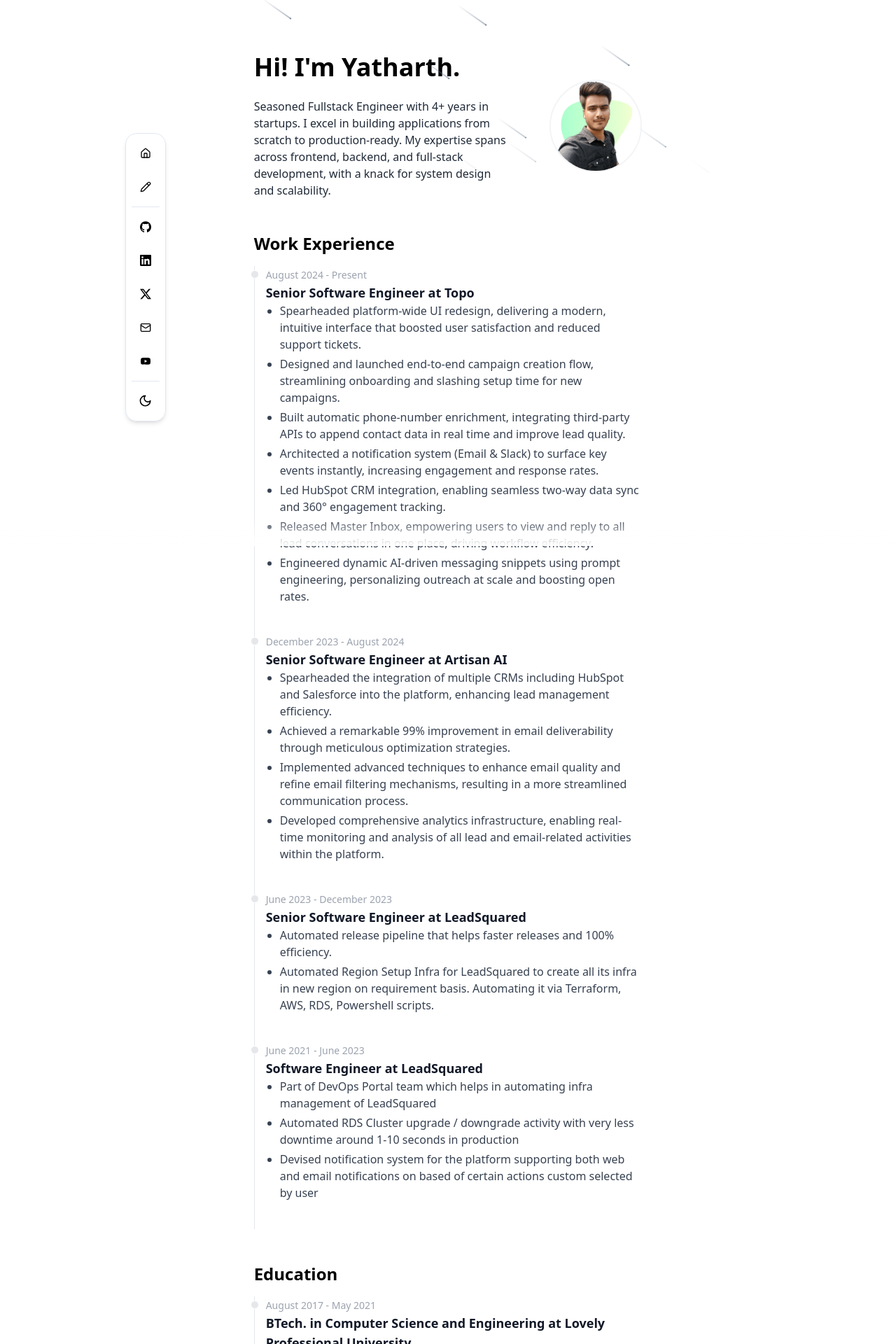
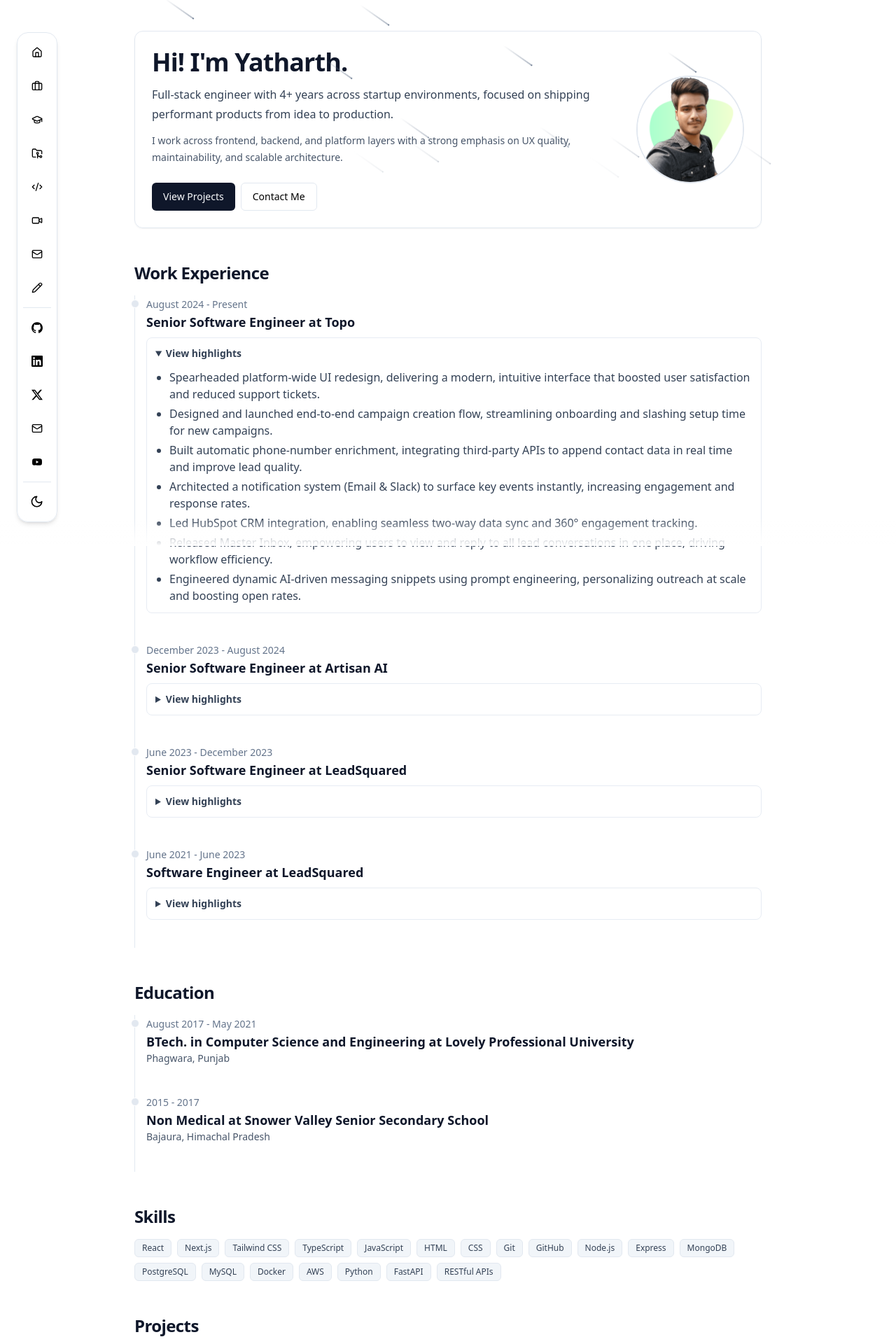
Before and after one commit to yatharth1706/personal-portfolio-v1, a Next.js app: page / in a window 1280 px wide. Shown: the part 20-1940 px from the top of the page at 70% size. Built offline with nearby package versions, Linux system fonts and the light colour scheme; grey boxes are pictures that could not be loaded.

Commit message:
improve portfolio and add new machine coding questions section

```diff
--- a/app/globals.css
+++ b/app/globals.css
@@ -1,6 +1,30 @@
 @tailwind base;
 @tailwind components;
 @tailwind utilities;
+
+@layer base {
+  html {
+    scroll-behavior: smooth;
+  }
+}
+
+@layer components {
+  .section-title {
+    @apply text-2xl font-bold tracking-tight text-slate-900 dark:text-slate-50;
+  }
+
+  .muted-copy {
+    @apply text-sm leading-6 text-slate-600 dark:text-slate-300;
+  }
+
+  .section-card {
+    @apply rounded-xl border border-slate-200 bg-white/80 backdrop-blur-sm shadow-sm transition-colors dark:border-slate-800 dark:bg-slate-950/70;
+  }
+
+  .chip {
+    @apply rounded-md border border-slate-200 bg-slate-100 px-2.5 py-1 text-xs font-medium text-slate-700 dark:border-slate-700 dark:bg-slate-800 dark:text-slate-200;
+  }
+}
 
 @layer utilities {
   .fade-bottom {
--- a/app/page.tsx
+++ b/app/page.tsx
@@ -7,6 +7,7 @@ import Skills from "@/components/Skills";
 import Projects from "@/components/Projects";
 import Videos from "@/components/Videos";
 import ContactMe from "@/components/ContactMe";
+import MachineCoding from "@/components/MachineCoding";
 
 const Meteors = dynamic(() => import("@/components/magicui/meteors"), {
   ssr: false,
@@ -14,17 +15,34 @@ const Meteors = dynamic(() => import("@/components/magicui/meteors"), {
 
 export default function Home() {
   return (
-    <main className="flex min-h-screen flex-col md:gap-12 gap-8 md:p-24 p-10 relative overflow-hidden lg:w-7/12 sm:w-full mx-auto">
+    <main className="relative mx-auto flex min-h-screen w-full max-w-5xl flex-col gap-10 overflow-hidden px-5 pb-28 pt-12 sm:px-8 md:gap-12 md:px-12 md:pt-16 lg:px-16">
       <div className="fixed inset-0 pointer-events-none light-mode-fade-bottom dark:fade-bottom z-10 bg-white/10 dark:bg-black/10" />
       <CustomDock />
 
+      <section id="home" className="scroll-mt-24">
         <Intro />
+      </section>
+      <section id="experience" className="scroll-mt-24">
         <WorkExperience />
+      </section>
+      <section id="education" className="scroll-mt-24">
         <Education />
+      </section>
+      <section id="skills" className="scroll-mt-24">
         <Skills />
+      </section>
+      <section id="projects" className="scroll-mt-24">
         <Projects />
+      </section>
+      <section id="machine-coding" className="scroll-mt-24">
+        <MachineCoding />
+      </section>
+      <section id="videos" className="scroll-mt-24">
         <Videos />
+      </section>
+      <section id="contact" className="scroll-mt-24">
         <ContactMe />
+      </section>
       <Meteors number={20} />
     </main>
   );
--- a/components/ContactMe.tsx
+++ b/components/ContactMe.tsx
@@ -3,21 +3,22 @@ import React from "react";
 
 function ContactMe() {
   return (
-    <div className="flex flex-col gap-4 mb-20">
-      <h1 className="text-2xl font-bold">Contact Me</h1>
-      <p className="text-sm text-gray-500 dark:text-gray-300">
+    <div className="section-card mb-8 flex flex-col gap-4 p-5">
+      <h2 className="section-title">Contact Me</h2>
+      <p className="muted-copy">
         Want to chat? Just shoot me a dm with a{" "}
         <Link
           href="https://x.com/yatharth170699"
           target="_blank"
-          className="text-blue-500"
+          rel="noreferrer"
+          className="font-medium text-blue-600 hover:underline dark:text-blue-400"
         >
           direct question on twitter
         </Link>{" "}
         or email me directly at{" "}
         <Link
           href="mailto:yatharthverma070@gmail.com"
-          className="text-blue-500"
+          className="font-medium text-blue-600 hover:underline dark:text-blue-400"
         >
           yatharthverma070@gmail.com
         </Link>
--- a/components/CustomDock.tsx
+++ b/components/CustomDock.tsx
@@ -2,7 +2,16 @@
 
 import React, { useEffect, useState } from "react";
 import Link from "next/link";
-import { CalendarIcon, HomeIcon, MailIcon, PencilIcon } from "lucide-react";
+import {
+  BriefcaseIcon,
+  Code2Icon,
+  FolderGit2Icon,
+  GraduationCapIcon,
+  HomeIcon,
+  MailIcon,
+  PencilIcon,
+  VideoIcon,
+} from "lucide-react";
 
 import { cn } from "@/lib/utils";
 import { Button, buttonVariants } from "@/components/ui/button";
@@ -20,7 +29,6 @@ import { useTheme } from "next-themes";
 export type IconProps = React.HTMLAttributes<SVGElement>;
 
 const Icons = {
-  calendar: (props: IconProps) => <CalendarIcon {...props} />,
   email: (props: IconProps) => <MailIcon {...props} />,
   linkedin: (props: IconProps) => (
     <svg viewBox="0 0 24 24" xmlns="http://www.w3.org/2000/svg" {...props}>
@@ -65,8 +73,23 @@ const Icons = {
 
 const DATA = {
   navbar: [
-    { href: "#", icon: HomeIcon, label: "Home" },
-    { href: "https://blog.yatharthverma.dev", icon: PencilIcon, label: "Blog" },
+    { href: "#home", icon: HomeIcon, label: "Home" },
+    { href: "#experience", icon: BriefcaseIcon, label: "Experience" },
+    { href: "#education", icon: GraduationCapIcon, label: "Education" },
+    { href: "#projects", icon: FolderGit2Icon, label: "Projects" },
+    {
+      href: "#machine-coding",
+      icon: Code2Icon,
+      label: "Machine Coding",
+    },
+    { href: "#videos", icon: VideoIcon, label: "Videos" },
+    { href: "#contact", icon: MailIcon, label: "Contact" },
+    {
+      href: "https://blog.yatharthverma.dev",
+      icon: PencilIcon,
+      label: "Blog",
+      external: true,
+    },
   ],
   contact: {
     social: {
@@ -116,14 +139,22 @@ export function CustomDock() {
     <div
       className={
         !isMobile
-          ? "fixed left-40 top-0 bottom-0 w-24 flex items-center"
-          : "fixed bottom-4 left-1/2 transform -translate-x-1/2 flex items-center"
+          ? "fixed left-6 top-1/2 z-20 flex -translate-y-1/2 items-center"
+          : "fixed inset-x-0 bottom-3 z-20 px-2"
       }
     >
       <TooltipProvider>
+        <div
+          className={
+            isMobile
+              ? "mx-auto w-full overflow-x-auto pb-[max(env(safe-area-inset-bottom),0px)] [scrollbar-width:none] [&::-webkit-scrollbar]:hidden"
+              : ""
+          }
+        >
           <Dock
             direction="middle"
             orientation={isMobile ? "horizontal" : "vertical"}
+            className={isMobile ? "mx-auto min-w-max" : ""}
           >
             {DATA.navbar.map((item) => (
               <DockIcon key={item.label}>
@@ -131,6 +162,8 @@ export function CustomDock() {
                   <TooltipTrigger asChild>
                     <Link
                       href={item.href}
+                      target={item.external ? "_blank" : undefined}
+                      rel={item.external ? "noreferrer" : undefined}
                       className={cn(
                         buttonVariants({ variant: "ghost", size: "icon" }),
                         "size-12 rounded-full"
@@ -139,7 +172,7 @@ export function CustomDock() {
                       <item.icon className="size-4" />
                     </Link>
                   </TooltipTrigger>
-                <TooltipContent side="right">
+                  <TooltipContent side={isMobile ? "top" : "right"}>
                     <p>{item.label}</p>
                   </TooltipContent>
                 </Tooltip>
@@ -160,7 +193,7 @@ export function CustomDock() {
                       <social.icon className="size-4" />
                     </Link>
                   </TooltipTrigger>
-                <TooltipContent side="right">
+                  <TooltipContent side={isMobile ? "top" : "right"}>
                     <p>{name}</p>
                   </TooltipContent>
                 </Tooltip>
@@ -174,27 +207,25 @@ export function CustomDock() {
                     variant="ghost"
                     size="icon"
                     className="size-12 rounded-full flex items-center justify-center"
+                    onClick={() =>
+                      setTheme(resolvedTheme === "light" ? "dark" : "light")
+                    }
                   >
                     {resolvedTheme === "light" ? (
-                    <Moon
-                      className="h-[1.2rem] w-[1.2rem] "
-                      onClick={() => setTheme("dark")}
-                    />
+                      <Moon className="h-[1.2rem] w-[1.2rem] " />
                     ) : (
-                    <Sun
-                      className="h-[1.2rem] w-[1.2rem] "
-                      onClick={() => setTheme("light")}
-                    />
+                      <Sun className="h-[1.2rem] w-[1.2rem] " />
                     )}
                     <span className="sr-only">Toggle theme</span>
                   </Button>
                 </TooltipTrigger>
-              <TooltipContent side="right">
+                <TooltipContent side={isMobile ? "top" : "right"}>
                   <p>Theme</p>
                 </TooltipContent>
               </Tooltip>
             </DockIcon>
           </Dock>
+        </div>
       </TooltipProvider>
     </div>
   );
--- a/components/Education.tsx
+++ b/components/Education.tsx
@@ -28,10 +28,10 @@ const EducationData: EducationItem[] = [
 
 const Education: React.FC = () => {
   return (
-    <div className="flex flex-col gap-4 w-full -z-10">
-      <h1 className="text-2xl font-bold">Education</h1>
+    <div className="flex w-full flex-col gap-4 -z-10">
+      <h2 className="section-title">Education</h2>
 
-      <ol className="relative border-s border-gray-200 dark:border-gray-700">
+      <ol className="relative border-s border-slate-200 dark:border-slate-700">
         {EducationData.map((item, index) => (
           <li
             key={index}
@@ -39,14 +39,14 @@ const Education: React.FC = () => {
               index === EducationData.length - 1 ? "mb-0" : ""
             }`}
           >
-            <div className="absolute w-3 h-3 bg-gray-200 rounded-full mt-1.5 -start-1.5 border border-white dark:border-gray-900 dark:bg-gray-700"></div>
-            <time className="mb-1 text-sm font-normal leading-none text-gray-400 dark:text-gray-500">
+            <div className="absolute mt-1.5 h-3 w-3 -start-1.5 rounded-full border border-white bg-slate-200 dark:border-slate-900 dark:bg-slate-700"></div>
+            <time className="mb-1 text-sm font-normal leading-none text-slate-500 dark:text-slate-400">
               {item.startDate} - {item.endDate || "Present"}
             </time>
-            <h3 className="text-lg font-semibold text-gray-900 dark:text-white">
+            <h3 className="text-lg font-semibold text-slate-900 dark:text-slate-100">
               {item.courseName} at {item.collegeName || item.schoolName}
             </h3>
-            <p className="text-sm text-gray-500 dark:text-gray-400">
+            <p className="text-sm text-slate-600 dark:text-slate-300">
               {item.address}
             </p>
           </li>
--- a/components/Intro.tsx
+++ b/components/Intro.tsx
@@ -1,17 +1,31 @@
 import Image from "next/image";
+import Link from "next/link";
 import ProfilePic from "@/app/images/yatharth.png";
+import { Button } from "./ui/button";
 
 export default function Intro() {
   return (
-    <div className="w-full flex flex-col-reverse lg:flex-row gap-14 justify-between items-center -z-10">
-      <div className="flex flex-col gap-2 w-full lg:w-4/5">
-        <h1 className="text-4xl font-bold mb-4">Hi! I&apos;m Yatharth.</h1>
-        <p className="text-base text-gray-800 dark:text-gray-300">
-          Seasoned Fullstack Engineer with 4+ years in startups. I excel in
-          building applications from scratch to production-ready. My expertise
-          spans across frontend, backend, and full-stack development, with a
-          knack for system design and scalability.
+    <div className="section-card -z-10 flex w-full flex-col-reverse items-center justify-between gap-10 p-6 lg:flex-row">
+      <div className="flex w-full flex-col gap-3 lg:w-4/5">
+        <h1 className="text-4xl font-bold tracking-tight text-slate-900 dark:text-slate-50">
+          Hi! I&apos;m Yatharth.
+        </h1>
+        <p className="text-base leading-7 text-slate-700 dark:text-slate-300">
+          Full-stack engineer with 4+ years across startup environments, focused
+          on shipping performant products from idea to production.
         </p>
+        <p className="muted-copy">
+          I work across frontend, backend, and platform layers with a strong
+          emphasis on UX quality, maintainability, and scalable architecture.
+        </p>
+        <div className="mt-3 flex flex-wrap gap-2">
+          <Link href="#projects">
+            <Button>View Projects</Button>
+          </Link>
+          <Link href="#contact">
+            <Button variant="outline">Contact Me</Button>
+          </Link>
+        </div>
       </div>
       <div className="flex items-center justify-center md:mb-0">
         <Image
@@ -19,7 +33,8 @@ export default function Intro() {
           alt="Yatharth"
           width={160}
           height={160}
-          className="border-2 border-gray-100 rounded-full object-cover"
+          className="rounded-full border-2 border-slate-200 object-cover dark:border-slate-700"
+          priority
         />
       </div>
     </div>
--- /dev/null
+++ b/components/MachineCoding.tsx
@@ -0,0 +1,140 @@
+import Link from "next/link";
+import { Button } from "./ui/button";
+
+interface MachineCodingItem {
+  title: string;
+  status: "Completed" | "In Progress";
+  progress: string;
+  folderLink: string;
+  repoLink: string;
+  summary: string;
+  stack: string[];
+  details: {
+    approach: string;
+    focus: string;
+    nextSteps: string;
+  };
+}
+
+const machineCodingData: MachineCodingItem[] = [
+  {
+    title: "01 - In Memory Cache",
+    status: "Completed",
+    progress: "100%",
+    folderLink:
+      "https://github.com/yatharth1706/machine-coding-questions/tree/master/01-in-memory-cache",
+    repoLink: "https://github.com/yatharth1706/machine-coding-questions",
+    summary:
+      "A complete machine-coding solution with modular implementation and clean separation of concerns.",
+    stack: ["Python", "Problem Decomposition", "Design Patterns"],
+    details: {
+      approach:
+        "Designed around reusable components and predictable state updates to keep behavior easy to extend.",
+      focus:
+        "Core logic correctness, readability, and edge-case handling while preserving maintainable code structure.",
+      nextSteps:
+        "Add benchmark notes and architecture diagram in README for faster interviewer walkthrough.",
+    },
+  },
+  {
+    title: "02 - Config Manager",
+    status: "In Progress",
+    progress: "80%",
+    folderLink:
+      "https://github.com/yatharth1706/machine-coding-questions/tree/master/02-config-manager",
+    repoLink: "https://github.com/yatharth1706/machine-coding-questions",
+    summary:
+      "Work in progress implementation with most core flows done and remaining edge-case hardening underway.",
+    stack: ["Python", "State Management", "Edge-case Handling"],
+    details: {
+      approach:
+        "Built the main features first, then iterating over constraints and stress scenarios to improve reliability.",
+      focus:
+        "Finishing incomplete interaction states and improving error handling around complex user actions.",
+      nextSteps:
+        "Complete pending flows, add test coverage for corner cases, and publish final demo notes.",
+    },
+  },
+];
+
+function MachineCoding() {
+  return (
+    <div className="flex w-full flex-col gap-4">
+      <div className="flex flex-col gap-2">
+        <h2 className="section-title">Machine Coding</h2>
+        <p className="muted-copy">
+          Practice problems from my machine-coding repository with current
+          completion status and implementation notes.
+        </p>
+      </div>
+
+      <div className="grid grid-cols-1 gap-4 md:grid-cols-2">
+        {machineCodingData.map((item) => (
+          <article key={item.title} className="section-card flex flex-col p-4">
+            <div className="mb-3 flex items-start justify-between gap-3">
+              <h3 className="text-lg font-semibold text-slate-900 dark:text-slate-100">
+                {item.title}
+              </h3>
+              <span
+                className={`rounded-full px-2.5 py-1 text-xs font-semibold ${
+                  item.status === "Completed"
+                    ? "bg-emerald-100 text-emerald-700 dark:bg-emerald-900/50 dark:text-emerald-300"
+                    : "bg-amber-100 text-amber-700 dark:bg-amber-900/50 dark:text-amber-300"
+                }`}
+              >
+                {item.status} • {item.progress}
+              </span>
+            </div>
+
+            <p className="muted-copy">{item.summary}</p>
+
+            <div className="mt-3 flex flex-wrap gap-2">
+              {item.stack.map((technology) => (
+                <span key={technology} className="chip">
+                  {technology}
+                </span>
+              ))}
+            </div>
+
+            <details className="mt-4 rounded-lg border border-slate-200/80 p-3 dark:border-slate-700/80">
+              <summary className="cursor-pointer text-sm font-semibold text-slate-700 dark:text-slate-200">
+                View implementation notes
+              </summary>
+              <div className="mt-3 space-y-2 text-sm text-slate-600 dark:text-slate-300">
+                <p>
+                  <span className="font-semibold text-slate-800 dark:text-slate-100">
+                    Approach:
+                  </span>{" "}
+                  {item.details.approach}
+                </p>
+                <p>
+                  <span className="font-semibold text-slate-800 dark:text-slate-100">
+                    Focus:
+                  </span>{" "}
+                  {item.details.focus}
+                </p>
+                <p>
+                  <span className="font-semibold text-slate-800 dark:text-slate-100">
+                    Next:
+                  </span>{" "}
+                  {item.details.nextSteps}
+                </p>
+              </div>
+            </details>
+
+            <div className="mt-4 flex gap-2">
+              <Link href={item.folderLink} target="_blank" rel="noreferrer">
+                <Button>Question Folder</Button>
+              </Link>
+              <Link href={item.repoLink} target="_blank" rel="noreferrer">
+                <Button variant="outline">Repository</Button>
+              </Link>
+            </div>
+          </article>
+        ))}
+      </div>
+    </div>
+  );
+}
+
+export default MachineCoding;
--- a/components/Projects.tsx
+++ b/components/Projects.tsx
@@ -80,41 +80,42 @@ const projectsData = [
 
 function Projects() {
   return (
-    <div className="flex flex-col gap-4 w-full">
-      <h1 className="text-2xl font-bold">Projects</h1>
-      <div className="grid grid-cols-1 md:grid-cols-2 gap-4">
+    <div className="flex w-full flex-col gap-4">
+      <h2 className="section-title">Projects</h2>
+      <div className="grid grid-cols-1 gap-4 md:grid-cols-2">
         {projectsData.map((project, index) => (
           <div
             key={index}
-            className="flex flex-col border rounded-md dark:border-gray-700"
+            className="section-card flex flex-col overflow-hidden"
           >
             <video
               src={project.previewVideo}
-              autoPlay
+              controls
               muted
-              loop
-              className="rounded-t-md"
+              preload="metadata"
+              playsInline
+              className="aspect-video w-full"
+              aria-label={`${project.title} project preview`}
             />
-            <div className="flex flex-col gap-3 p-4 grow">
-              <h2 className="text-xl font-bold">{project.title}</h2>
-              <p className="text-sm text-gray-500 dark:text-gray-400">
+            <div className="flex grow flex-col gap-3 p-4">
+              <h3 className="text-xl font-bold text-slate-900 dark:text-slate-100">
+                {project.title}
+              </h3>
+              <p className="muted-copy">
                 {project.description}
               </p>
-              <div className="flex flex-wrap gap-[4px]">
-                {project.technologies.map((technology, index) => (
-                  <span
-                    key={index}
-                    className="bg-slate-100 text-gray-800 text-sm font-medium me-2 px-2.5 py-0.5 rounded dark:bg-gray-700 dark:text-gray-300"
-                  >
+              <div className="flex flex-wrap gap-2">
+                {project.technologies.map((technology) => (
+                  <span key={technology} className="chip">
                     {technology}
                   </span>
                 ))}
               </div>
               <div className="flex gap-2 mt-auto">
-                <Link href={project.link}>
+                <Link href={project.link} target="_blank" rel="noreferrer">
                   <Button variant="default">View</Button>
                 </Link>
-                <Link href={project.code}>
+                <Link href={project.code} target="_blank" rel="noreferrer">
                   <Button variant="outline">Code</Button>
                 </Link>
               </div>
--- a/components/Skills.tsx
+++ b/components/Skills.tsx
@@ -24,14 +24,11 @@ const skillsData = [
 
 function Skills() {
   return (
-    <div className="flex flex-col gap-4 w-full">
-      <h1 className="text-2xl font-bold">Skills</h1>
+    <div className="flex w-full flex-col gap-4">
+      <h2 className="section-title">Skills</h2>
       <div className="flex flex-wrap gap-2">
-        {skillsData.map((skill, index) => (
-          <span
-            key={index}
-            className="bg-gray-500 text-gray-100 text-sm font-medium me-2 px-2.5 py-0.5 rounded dark:bg-gray-700 dark:text-gray-300"
-          >
+        {skillsData.map((skill) => (
+          <span key={skill} className="chip">
             {skill}
           </span>
         ))}
--- a/components/WorkExperience.tsx
+++ b/components/WorkExperience.tsx
@@ -63,10 +63,10 @@ const workExperienceData: WorkExperienceItem[] = [
 
 const WorkExperience: React.FC = () => {
   return (
-    <div className="flex flex-col gap-4 w-full -z-10">
-      <h1 className="text-2xl font-bold">Work Experience</h1>
+    <div className="flex w-full flex-col gap-4 -z-10">
+      <h2 className="section-title">Work Experience</h2>
 
-      <ol className="relative border-s border-gray-200 dark:border-gray-700">
+      <ol className="relative border-s border-slate-200 dark:border-slate-700">
         {workExperienceData.map((item, index) => (
           <li
             key={index}
@@ -74,20 +74,28 @@ const WorkExperience: React.FC = () => {
               index === workExperienceData.length - 1 ? "mb-0" : ""
             }`}
           >
-            <div className="absolute w-3 h-3 bg-gray-200 rounded-full mt-1.5 -start-1.5 border border-white dark:border-gray-900 dark:bg-gray-700"></div>
-            <time className="mb-1 text-sm font-normal leading-none text-gray-400 dark:text-gray-500">
+            <div className="absolute mt-1.5 h-3 w-3 -start-1.5 rounded-full border border-white bg-slate-200 dark:border-slate-900 dark:bg-slate-700"></div>
+            <time className="mb-1 text-sm font-normal leading-none text-slate-500 dark:text-slate-400">
               {item.startDate} - {item.endDate || "Present"}
             </time>
-            <h3 className="text-lg font-semibold text-gray-900 dark:text-white">
+            <h3 className="text-lg font-semibold text-slate-900 dark:text-slate-100">
               {item.jobTitle} at {item.companyName}
             </h3>
-            <div className="mb-4 text-base font-normal text-gray-700 dark:text-gray-400">
-              <ul className="list-disc list-outside ml-5 space-y-1">
-                {item.description.map((desc, index) => (
-                  <li key={index}>{desc}</li>
-                ))}
-              </ul>
-            </div>
+            <details
+              open={index === 0}
+              className="mb-4 mt-2 rounded-lg border border-slate-200/80 p-3 dark:border-slate-700/80"
+            >
+              <summary className="cursor-pointer text-sm font-semibold text-slate-700 dark:text-slate-200">
+                View highlights
+              </summary>
+              <div className="mt-3 text-base font-normal text-slate-700 dark:text-slate-300">
+                <ul className="ml-5 list-outside list-disc space-y-1">
+                  {item.description.map((desc, innerIndex) => (
+                    <li key={innerIndex}>{desc}</li>
+                  ))}
+                </ul>
+              </div>
+            </details>
             {item.companyLink && (
               <a
                 href={item.companyLink}
```
Also changed, not shown: components/Videos.tsx (+15 -7 lines). Lines whose indentation alone changed are shown as unchanged.
